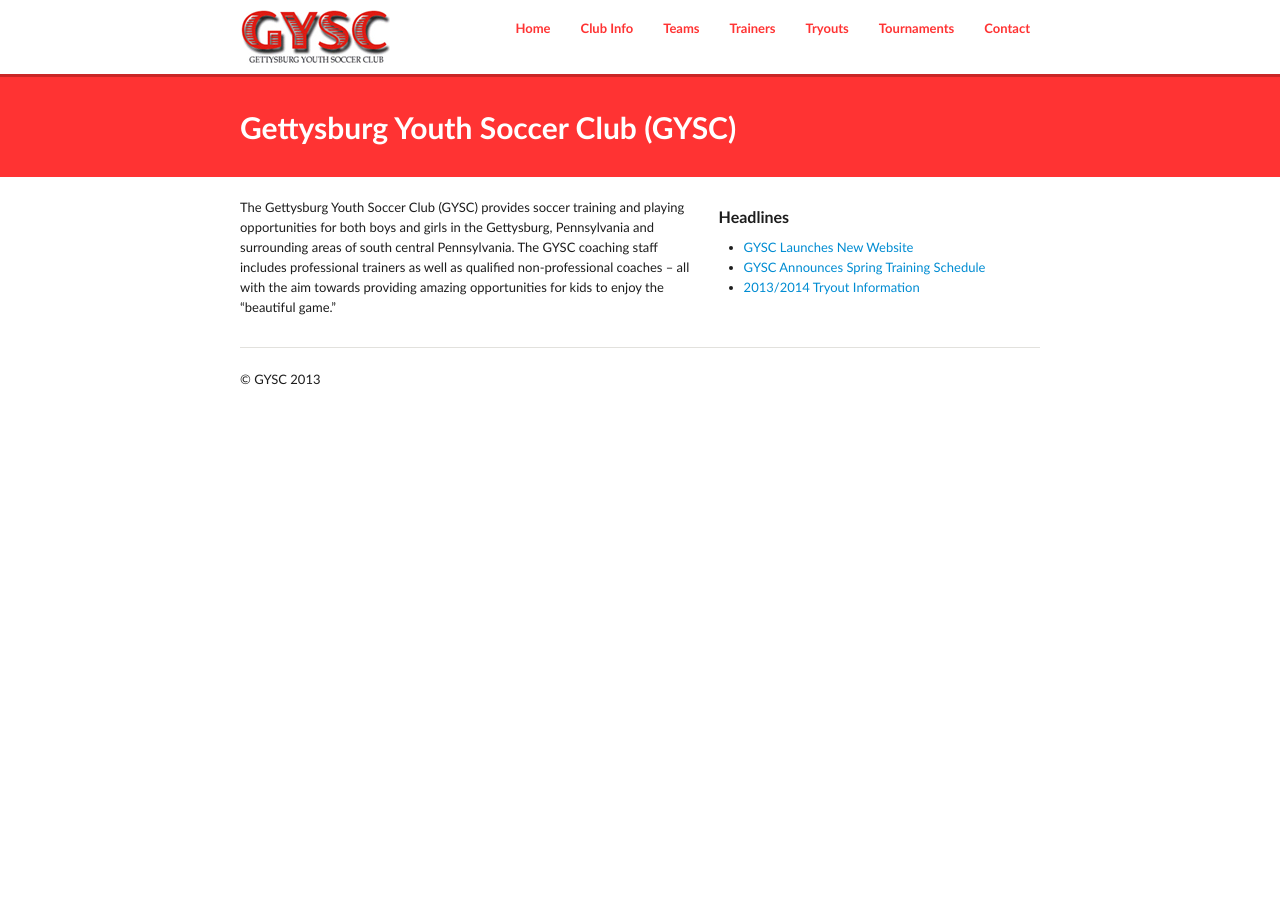
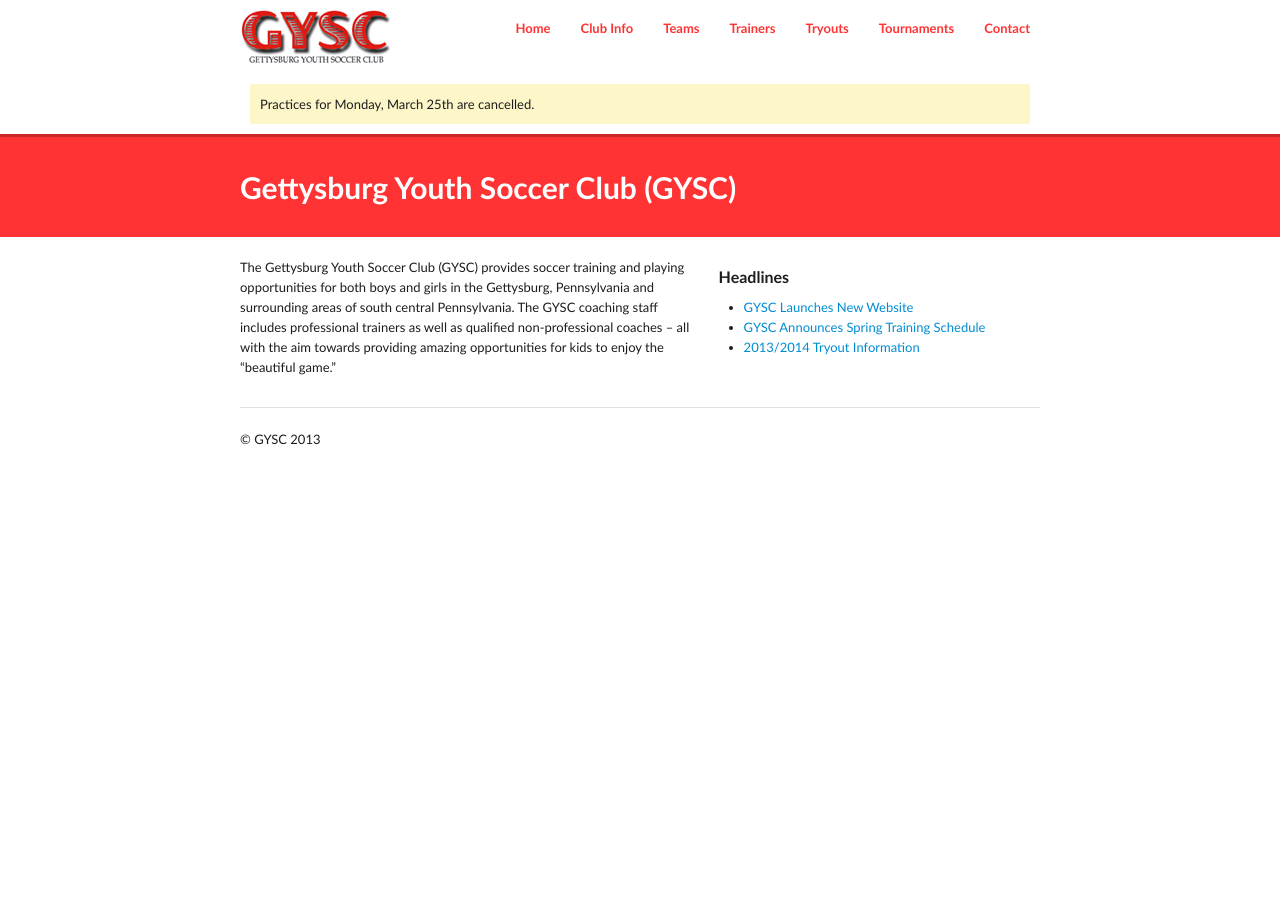
Before and after one commit to GYSC/gysc.github.com, a Jekyll site: the page built from index.md, in a window 1280 px wide. Built offline with Jekyll 4.4.1, drawn with Linux system fonts in a browser that asks for light colours; Markdown is read by kramdown in place of the engine named in the settings.

Commit message:
Update _config.yml

```diff
--- a/_config.yml
+++ b/_config.yml
@@ -1,5 +1,5 @@
 title: Gettysburg Youth Soccer Club
-message:
+message: Practices for Monday, March 25th are cancelled.
 
 #build config
 server: true
```
